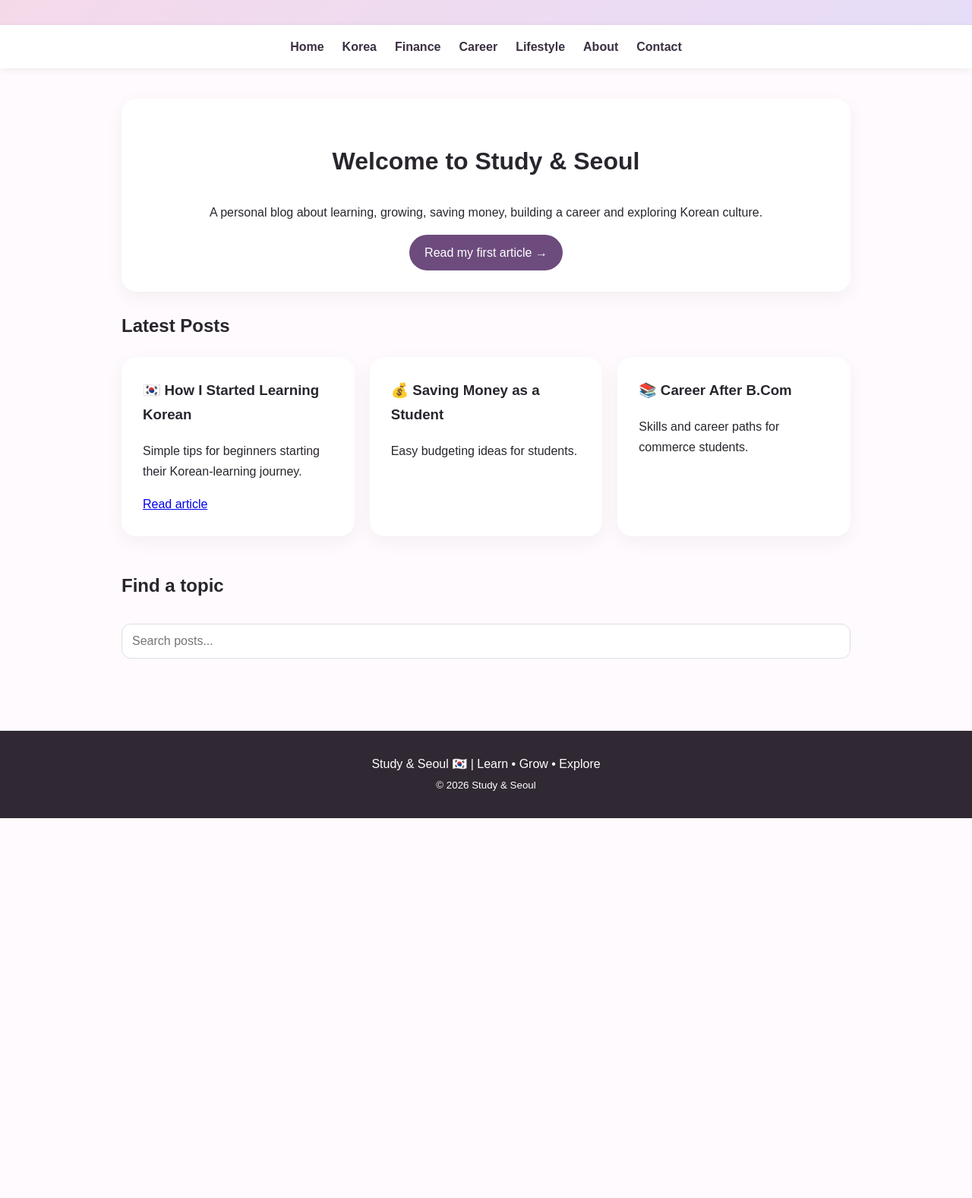
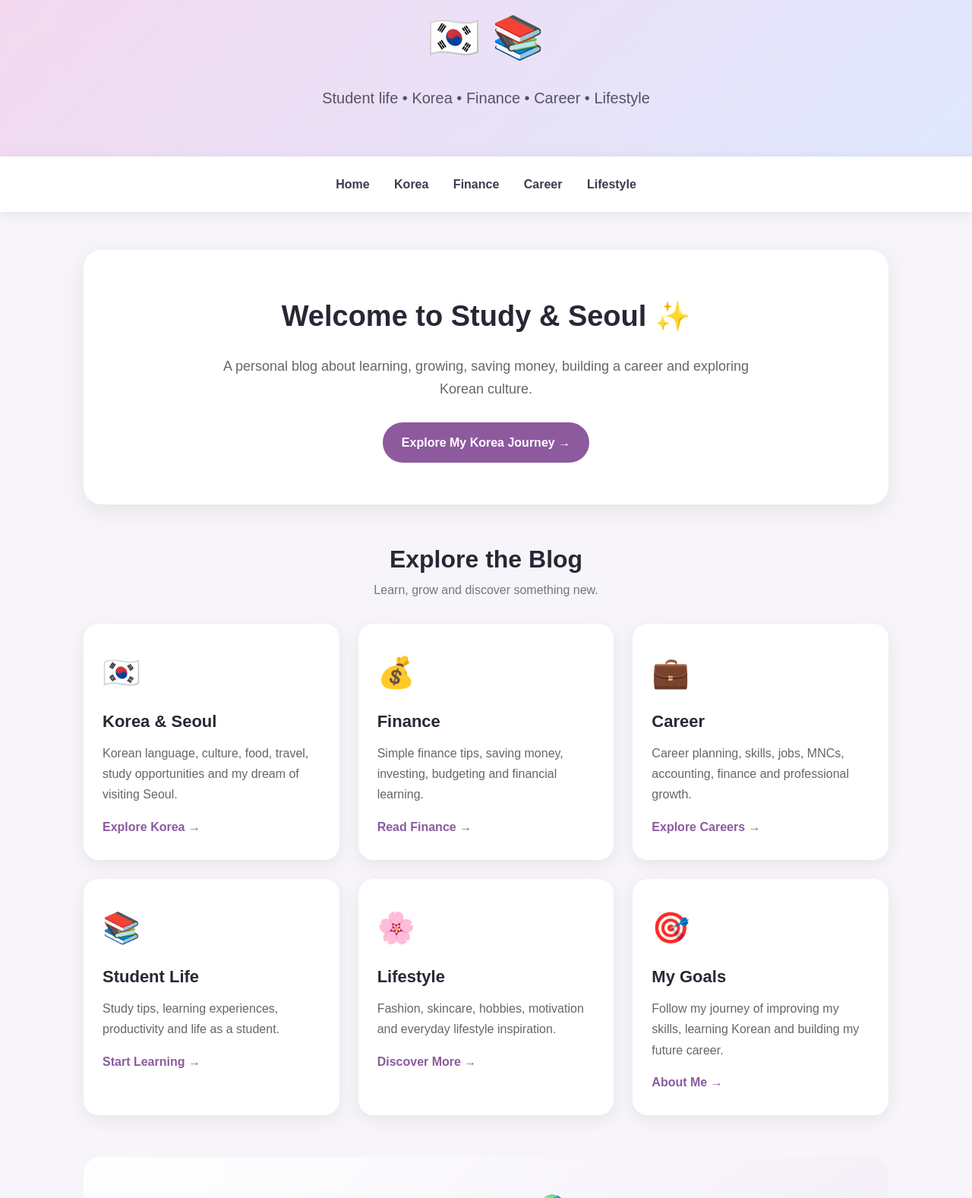
Before and after one commit to manisharachmel-2630/studyandseoulandfinance, a plain HTML site: page index.html in a window 1280 px wide. Shown: the part 170-1747 px from the top of the page at 76% size. Before the commit the page ends 1247 px from the top, so only its background shows below. Drawn offline with Linux system fonts and the light colour scheme.

Commit message:
Update index.html

```diff
--- a/index.html
+++ b/index.html
@@ -1,21 +1,522 @@
-<!doctype html><html lang="en"><head><meta charset="utf-8"><meta name="viewport" content="width=device-width,initial-scale=1"><title>Home | Study & Seoul</title><style>
-*{box-sizing:border-box}body{margin:0;font-family:Arial,sans-serif;color:#29252d;background:#fffafd;line-height:1.7}
-header{background:linear-gradient(135deg,#f7d9e8,#e6ddf8);padding:48px 20px;text-align:center}header h1{margin:0;font-size:44px}header p{margin:5px 0 0}
-nav{background:white;padding:15px;text-align:center;box-shadow:0 2px 10px #0001;position:sticky;top:0;z-index:10}nav a{margin:0 12px;color:#3b3042;text-decoration:none;font-weight:bold}
-main{max-width:1000px;margin:auto;padding:40px 20px}.hero,.card{background:white;border-radius:20px;padding:28px;box-shadow:0 7px 25px #0000000d;margin-bottom:25px}
-.hero{text-align:center}.hero h2{font-size:32px}.btn{display:inline-block;background:#6d4c7d;color:white;padding:10px 20px;border-radius:24px;text-decoration:none}
-.grid{display:grid;grid-template-columns:repeat(auto-fit,minmax(220px,1fr));gap:20px}.card h3{margin-top:0}input{width:100%;padding:13px;border:1px solid #ddd;border-radius:12px;margin:10px 0 25px;font-size:16px}
-footer{text-align:center;background:#302833;color:white;padding:30px;margin-top:30px}
-</style></head><body><header><h1>Study & Seoul 🇰🇷📚</h1><p>Student life • Korea • Finance • Career • Lifestyle</p></header><nav><a href="index.html">Home</a><a href="korea.html">Korea</a><a href="finance.html">Finance</a><a href="career.html">Career</a><a href="lifestyle.html">Lifestyle</a><a href="about.html">About</a><a href="contact.html">Contact</a></nav><main>
-<section class="hero"><h2>Welcome to Study & Seoul</h2><p>A personal blog about learning, growing, saving money, building a career and exploring Korean culture.</p><a class="btn" href="korean-beginner.html">Read my first article →</a></section>
-<h2>Latest Posts</h2><div class="grid">
-<article class="card"><h3>🇰🇷 How I Started Learning Korean</h3><p>Simple tips for beginners starting their Korean-learning journey.</p><a href="korean-beginner.html">Read article</a></article>
-<article class="card"><h3>💰 Saving Money as a Student</h3><p>Easy budgeting ideas for students.</p></article>
-<article class="card"><h3>📚 Career After B.Com</h3><p>Skills and career paths for commerce students.</p></article>
-</div>
-<h2>Find a topic</h2><input id="search" placeholder="Search posts..." onkeyup="searchPosts()"><div id="results"></div>
+<!DOCTYPE html>
+<html lang="en">
+<head>
+<meta charset="UTF-8">
+<meta name="viewport" content="width=device-width, initial-scale=1.0">
+
+<title>Study & Seoul | Korea • Finance • Career</title>
+
+<style>
+* {
+    box-sizing: border-box;
+    margin: 0;
+    padding: 0;
+}
+
+body {
+    font-family: Arial, Helvetica, sans-serif;
+    background: #f7f5fa;
+    color: #292735;
+    line-height: 1.7;
+}
+
+/* HEADER */
+header {
+    background: linear-gradient(135deg, #f6d8ee, #dfe8ff);
+    text-align: center;
+    padding: 70px 20px 60px;
+}
+
+header h1 {
+    font-size: 52px;
+    margin-bottom: 12px;
+    color: #292735;
+}
+
+.logo {
+    font-size: 55px;
+    margin: 15px 0;
+}
+
+.tagline {
+    font-size: 20px;
+    color: #555263;
+    max-width: 700px;
+    margin: auto;
+}
+
+/* NAVIGATION */
+nav {
+    background: white;
+    padding: 18px 10px;
+    text-align: center;
+    box-shadow: 0 3px 15px rgba(0,0,0,0.08);
+    position: sticky;
+    top: 0;
+    z-index: 100;
+}
+
+nav a {
+    display: inline-block;
+    color: #40394c;
+    text-decoration: none;
+    font-weight: bold;
+    margin: 5px 14px;
+    transition: 0.3s;
+}
+
+nav a:hover {
+    color: #a64d88;
+}
+
+/* MAIN */
+main {
+    max-width: 1100px;
+    margin: auto;
+    padding: 50px 20px;
+}
+
+/* HERO */
+.hero {
+    background: white;
+    border-radius: 24px;
+    padding: 55px 30px;
+    text-align: center;
+    box-shadow: 0 8px 30px rgba(0,0,0,0.08);
+    margin-bottom: 45px;
+}
+
+.hero h2 {
+    font-size: 38px;
+    margin-bottom: 18px;
+}
+
+.hero p {
+    max-width: 720px;
+    margin: auto;
+    color: #666;
+    font-size: 18px;
+}
+
+.btn {
+    display: inline-block;
+    margin-top: 28px;
+    padding: 13px 25px;
+    background: #8d5a9e;
+    color: white;
+    text-decoration: none;
+    border-radius: 30px;
+    font-weight: bold;
+    transition: 0.3s;
+}
+
+.btn:hover {
+    background: #6f417f;
+    transform: translateY(-2px);
+}
+
+/* SECTION TITLE */
+.section-title {
+    text-align: center;
+    margin-bottom: 30px;
+}
+
+.section-title h2 {
+    font-size: 32px;
+}
+
+.section-title p {
+    color: #777;
+}
+
+/* CARDS */
+.grid {
+    display: grid;
+    grid-template-columns: repeat(3, 1fr);
+    gap: 25px;
+    margin-bottom: 55px;
+}
+
+.card {
+    background: white;
+    padding: 30px 25px;
+    border-radius: 20px;
+    box-shadow: 0 6px 22px rgba(0,0,0,0.07);
+    transition: 0.3s;
+}
+
+.card:hover {
+    transform: translateY(-6px);
+    box-shadow: 0 12px 30px rgba(0,0,0,0.12);
+}
+
+.card-icon {
+    font-size: 40px;
+    margin-bottom: 12px;
+}
+
+.card h3 {
+    font-size: 22px;
+    margin-bottom: 10px;
+}
+
+.card p {
+    color: #666;
+}
+
+.card a {
+    display: inline-block;
+    margin-top: 15px;
+    color: #8d5a9e;
+    text-decoration: none;
+    font-weight: bold;
+}
+
+/* ABOUT */
+.about {
+    background: linear-gradient(135deg, #fff, #f3eef7);
+    border-radius: 22px;
+    padding: 40px;
+    text-align: center;
+    margin-bottom: 50px;
+}
+
+.about h2 {
+    font-size: 30px;
+    margin-bottom: 15px;
+}
+
+.about p {
+    max-width: 750px;
+    margin: auto;
+    color: #666;
+}
+
+/* SEARCH */
+.search-box {
+    text-align: center;
+    margin-bottom: 50px;
+}
+
+.search-box input {
+    width: 100%;
+    max-width: 550px;
+    padding: 15px 20px;
+    border: 1px solid #ddd;
+    border-radius: 30px;
+    font-size: 16px;
+    outline: none;
+}
+
+.search-box input:focus {
+    border-color: #9b68aa;
+    box-shadow: 0 0 8px rgba(155,104,170,0.2);
+}
+
+/* FOOTER */
+footer {
+    background: #292735;
+    color: white;
+    text-align: center;
+    padding: 35px 20px;
+}
+
+footer h3 {
+    margin-bottom: 8px;
+}
+
+footer p {
+    color: #ccc;
+}
+
+/* MOBILE */
+@media (max-width: 800px) {
+
+    header {
+        padding: 50px 18px;
+    }
+
+    header h1 {
+        font-size: 40px;
+    }
+
+    .tagline {
+        font-size: 17px;
+    }
+
+    nav {
+        padding: 12px 5px;
+    }
+
+    nav a {
+        margin: 4px 7px;
+        font-size: 14px;
+    }
+
+    .hero h2 {
+        font-size: 30px;
+    }
+
+    .grid {
+        grid-template-columns: 1fr;
+    }
+
+    .about {
+        padding: 30px 20px;
+    }
+}
+</style>
+</head>
+
+<body>
+
+<header>
+
+    <h1>Study & Seoul</h1>
+
+    <div class="logo">🇰🇷 📚</div>
+
+    <p class="tagline">
+        Student life • Korea • Finance • Career • Lifestyle
+    </p>
+
+</header>
+
+<nav>
+
+    <a href="index.html">Home</a>
+    <a href="korea.html">Korea</a>
+    <a href="finance.html">Finance</a>
+    <a href="career.html">Career</a>
+    <a href="lifestyle.html">Lifestyle</a>
+
+</nav>
+
+<main>
+
+    <section class="hero">
+
+        <h2>Welcome to Study & Seoul ✨</h2>
+
+        <p>
+            A personal blog about learning, growing, saving money,
+            building a career and exploring Korean culture.
+        </p>
+
+        <a class="btn" href="korea.html">
+            Explore My Korea Journey →
+        </a>
+
+    </section>
+
+
+    <div class="section-title">
+
+        <h2>Explore the Blog</h2>
+
+        <p>
+            Learn, grow and discover something new.
+        </p>
+
+    </div>
+
+
+    <section class="grid">
+
+        <article class="card">
+
+            <div class="card-icon">🇰🇷</div>
+
+            <h3>Korea & Seoul</h3>
+
+            <p>
+                Korean language, culture, food, travel,
+                study opportunities and my dream of visiting Seoul.
+            </p>
+
+            <a href="korea.html">
+                Explore Korea →
+            </a>
+
+        </article>
+
+
+        <article class="card">
+
+            <div class="card-icon">💰</div>
+
+            <h3>Finance</h3>
+
+            <p>
+                Simple finance tips, saving money,
+                investing, budgeting and financial learning.
+            </p>
+
+            <a href="finance.html">
+                Read Finance →
+            </a>
+
+        </article>
+
+
+        <article class="card">
+
+            <div class="card-icon">💼</div>
+
+            <h3>Career</h3>
+
+            <p>
+                Career planning, skills, jobs, MNCs,
+                accounting, finance and professional growth.
+            </p>
+
+            <a href="career.html">
+                Explore Careers →
+            </a>
+
+        </article>
+
+
+        <article class="card">
+
+            <div class="card-icon">📚</div>
+
+            <h3>Student Life</h3>
+
+            <p>
+                Study tips, learning experiences,
+                productivity and life as a student.
+            </p>
+
+            <a href="korean-beginner.html">
+                Start Learning →
+            </a>
+
+        </article>
+
+
+        <article class="card">
+
+            <div class="card-icon">🌸</div>
+
+            <h3>Lifestyle</h3>
+
+            <p>
+                Fashion, skincare, hobbies, motivation
+                and everyday lifestyle inspiration.
+            </p>
+
+            <a href="lifestyle.html">
+                Discover More →
+            </a>
+
+        </article>
+
+
+        <article class="card">
+
+            <div class="card-icon">🎯</div>
+
+            <h3>My Goals</h3>
+
+            <p>
+                Follow my journey of improving my skills,
+                learning Korean and building my future career.
+            </p>
+
+            <a href="about.html">
+                About Me →
+            </a>
+
+        </article>
+
+    </section>
+
+
+    <section class="about">
+
+        <h2>My Journey 🌏</h2>
+
+        <p>
+            Study & Seoul is my personal space where I share
+            my journey of learning, career development, finance,
+            Korean language and my dream of experiencing South Korea.
+        </p>
+
+    </section>
+
+
+    <section class="search-box">
+
+        <div class="section-title">
+
+            <h2>Find a Topic 🔎</h2>
+
+            <p>Search for something you want to explore.</p>
+
+        </div>
+
+        <input
+            type="text"
+            id="search"
+            placeholder="Search Korea, finance, career..."
+            onkeyup="searchPosts()"
+        >
+
+    </section>
+
+</main>
+
+
+<footer>
+
+    <h3>Study & Seoul 🇰🇷</h3>
+
+    <p>
+        Learn • Grow • Explore • Build Your Future
+    </p>
+
+    <p>
+        © 2026 Study & Seoul
+    </p>
+
+</footer>
+
+
 <script>
-const posts=[["Korean","korean-beginner.html"],["Saving Money","finance.html"],["Career After B.Com","career.html"]];
-function searchPosts(){let q=document.getElementById('search').value.toLowerCase();document.getElementById('results').innerHTML=posts.filter(p=>p[0].toLowerCase().includes(q)).map(p=>'<p><a href="'+p[1]+'">'+p[0]+'</a></p>').join('')||'<p>No matching post yet.</p>'}
+
+const posts = [
+    ["Korea", "korea.html"],
+    ["Korean Language", "korean-beginner.html"],
+    ["Finance", "finance.html"],
+    ["Career", "career.html"],
+    ["Lifestyle", "lifestyle.html"],
+    ["About", "about.html"]
+];
+
+function searchPosts() {
+
+    let query = document
+        .getElementById("search")
+        .value
+        .toLowerCase()
+        .trim();
+
+    if (query === "") {
+        return;
+    }
+
+    let result = posts.find(post =>
+        post[0].toLowerCase().includes(query)
+    );
+
+    if (result) {
+        window.location.href = result[1];
+    }
+
+}
+
 </script>
-</main><footer>Study & Seoul 🇰🇷 | Learn • Grow • Explore<br><small>© 2026 Study & Seoul</small></footer></body></html>
+
+</body>
+  </html>
```
